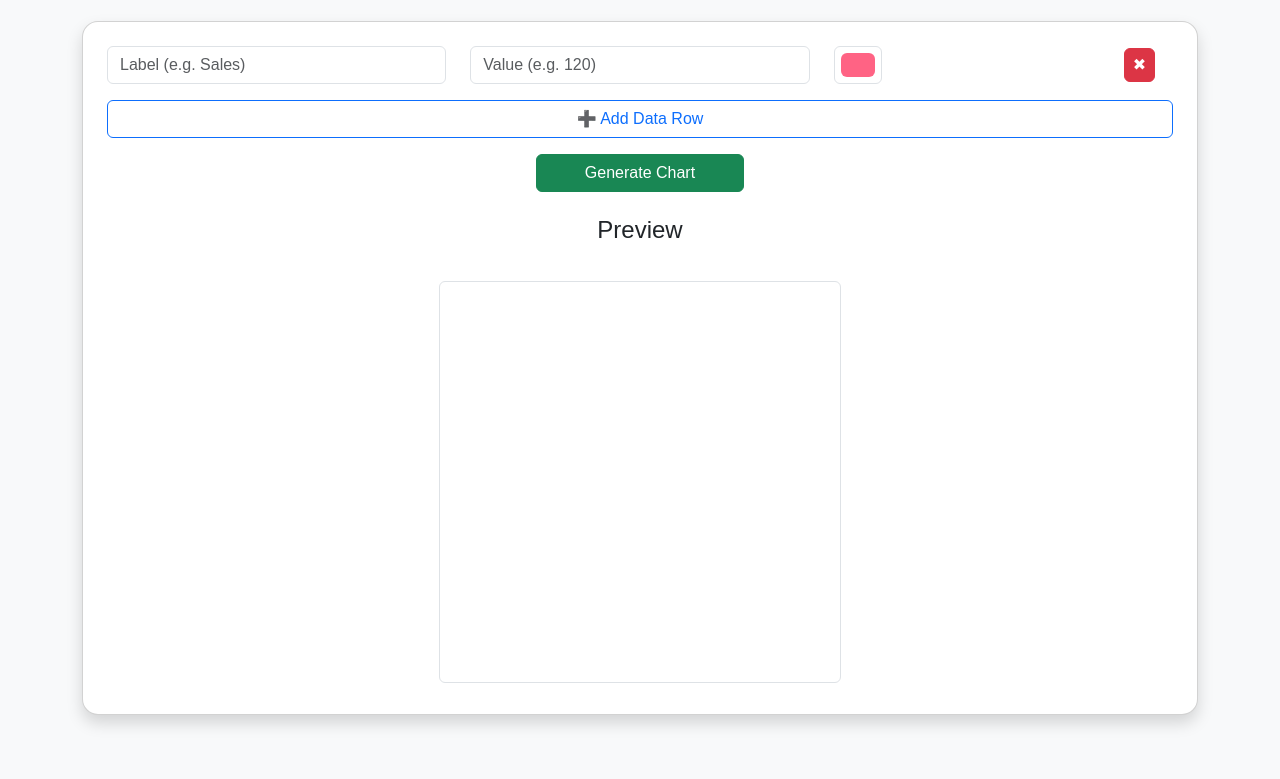
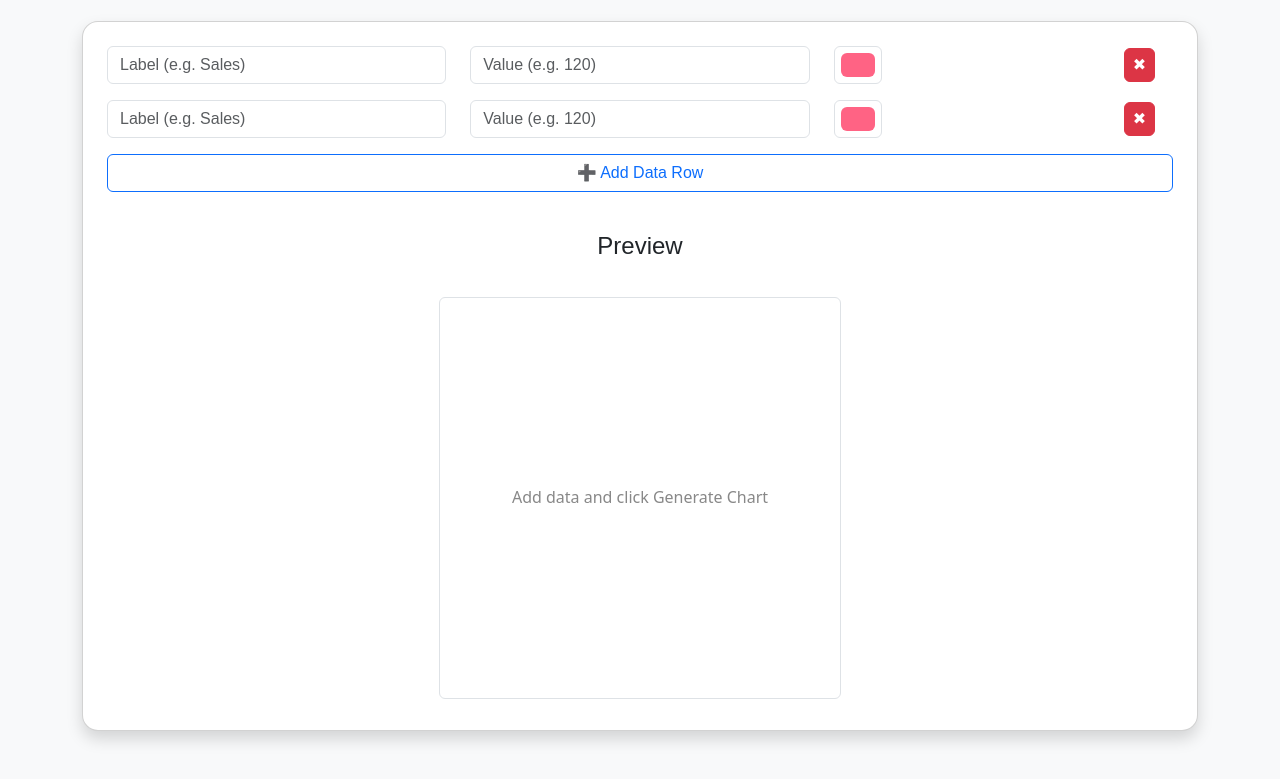
Before and after one commit to alessia-badea/pie-chart-generator, a plain HTML site: page index.html in a window 1280 px wide. Both pictures are taken after a click on the button "➕ Add Data Row". Shown: the part 99-878 px from the top of the page. Drawn offline with nearby package versions, Linux system fonts and the light colour scheme.

Commit message:
canvas api for drawing pie chart

```diff
--- a/index.html
+++ b/index.html
@@ -15,7 +15,7 @@
     <h1 class="text-center mb-4">Pie Chart Generator</h1>
 
     <div class="card shadow p-4">
-      <form id="data-form" class="mb-4">
+      <form id="data-form" class="mb-4" onsubmit="return false;">
         <div id="data-inputs">
           <div class="row mb-3 data-row">
             <div class="col-md-4">
@@ -37,10 +37,7 @@
           ➕ Add Data Row
         </button>
 
-        <div class="text-center">
-          <button type="submit" class="btn btn-success px-5">Generate Chart</button>
-        </div>
-      </form>
+        </form>
 
       <div class="text-center">
         <h4 class="mb-3">Preview</h4>
@@ -50,5 +47,145 @@
   </div>
 
   <script src="https://cdn.jsdelivr.net/npm/bootstrap@5.3.0/dist/js/bootstrap.bundle.min.js"></script>
+  <script>
+    // Data model: an array of { label: string, value: number, color: string }
+    // This function reads the current rows from the form and returns the normalized data
+    function collectDataRows() {
+      const rows = document.querySelectorAll('#data-inputs .data-row');
+      const data = [];
+      rows.forEach(row => {
+        const [labelInput, valueInput, colorInput] = row.querySelectorAll('input');
+        const label = (labelInput?.value || '').trim();
+        const value = Number(valueInput?.value);
+        const color = colorInput?.value || '#000000';
+        if (!label || !isFinite(value)) return; // skip incomplete rows
+        data.push({ label, value, color });
+      });
+      return data;
+    }
+
+
+    // UI helpers
+    function addDataRow({ label = '', value = '', color = '#ff6384' } = {}) {
+      const container = document.getElementById('data-inputs');
+      const row = document.createElement('div');
+      row.className = 'row mb-3 data-row';
+      row.innerHTML = `
+        <div class="col-md-4">
+          <input type="text" class="form-control" placeholder="Label (e.g. Sales)" required value="${label}" />
+        </div>
+        <div class="col-md-4">
+          <input type="number" class="form-control" placeholder="Value (e.g. 120)" required value="${value}" />
+        </div>
+        <div class="col-md-3">
+          <input type="color" class="form-control form-control-color" value="${color}" />
+        </div>
+        <div class="col-md-1 d-flex justify-content-center align-items-center">
+          <button type="button" class="btn btn-danger remove-row">✖</button>
+        </div>`;
+      container.appendChild(row);
+    }
+
+    // Initialize add/remove behavior
+    (function init() {
+      const form = document.getElementById('data-form');
+      const addBtn = document.getElementById('add-row');
+      const inputsContainer = document.getElementById('data-inputs');
+
+      // Start with one empty row
+      inputsContainer.innerHTML = '';
+      addDataRow();
+
+      addBtn.addEventListener('click', () => {
+        addDataRow();
+        const data = collectDataRows();
+        drawPieChart(data);
+      });
+
+      // Delegate remove row
+      inputsContainer.addEventListener('click', (e) => {
+        const btn = e.target.closest('.remove-row');
+        if (!btn) return;
+        const row = btn.closest('.data-row');
+        if (row) row.remove();
+        const data = collectDataRows();
+        drawPieChart(data);
+      });
+
+      // Save to storage when inputs change
+      inputsContainer.addEventListener('input', () => {
+        const data = collectDataRows();
+        drawPieChart(data);
+      });
+
+      // No submit handler needed as chart updates live on input/add/remove
+    })();
+
+    // Canvas drawing logic
+    function drawPieChart(data) {
+      const canvas = document.getElementById('pieChart');
+      const ctx = canvas.getContext('2d');
+      const w = canvas.width;
+      const h = canvas.height;
+      const cx = w / 2;
+      const cy = h / 2;
+      const radius = Math.min(w, h) * 0.45;
+
+      // Clear canvas
+      ctx.clearRect(0, 0, w, h);
+
+      // Guard: no data or zero total
+      const total = data.reduce((sum, d) => sum + Math.max(0, d.value || 0), 0);
+      if (!data.length || total <= 0) {
+        ctx.fillStyle = '#888';
+        ctx.font = '16px system-ui, -apple-system, Segoe UI, Roboto, Helvetica, Arial';
+        ctx.textAlign = 'center';
+        ctx.textBaseline = 'middle';
+        ctx.fillText('Add data and click Generate Chart', cx, cy);
+        return;
+      }
+
+      let startAngle = -Math.PI / 2; // start at top for nicer orientation
+
+      // Draw slices
+      const eps = 0.001; // tiny overlap to eliminate gaps
+      data.forEach(item => {
+        const sliceAngle = (Math.max(0, item.value || 0) / total) * Math.PI * 2;
+        const endAngle = startAngle + sliceAngle;
+
+        // Slice with slight overlap
+        ctx.beginPath();
+        ctx.moveTo(cx, cy);
+        ctx.arc(cx, cy, radius, startAngle - eps, endAngle + eps);
+        ctx.closePath();
+        ctx.fillStyle = item.color || '#000';
+        ctx.fill();
+
+        // Label
+        if (sliceAngle > 0.03) { // skip very small slices to reduce clutter
+          const mid = (startAngle + endAngle) / 2;
+          const labelRadius = radius * 0.65;
+          const lx = cx + Math.cos(mid) * labelRadius;
+          const ly = cy + Math.sin(mid) * labelRadius;
+          const percent = ((item.value / total) * 100).toFixed(1) + '%';
+
+          ctx.fillStyle = '#000';
+          ctx.font = '12px system-ui, -apple-system, Segoe UI, Roboto, Helvetica, Arial';
+          ctx.textAlign = 'center';
+          ctx.textBaseline = 'middle';
+          ctx.fillText(`${item.label} (${percent})`, lx, ly);
+        }
+
+        startAngle = endAngle;
+      });
+
+      // Optional: draw center circle for donut effect (commented)
+      // ctx.globalCompositeOperation = 'destination-out';
+      // ctx.beginPath();
+      // ctx.arc(cx, cy, radius * 0.5, 0, Math.PI * 2);
+      // ctx.fill();
+      // ctx.globalCompositeOperation = 'source-over';
+    }
+  </script>
 </body>
 </html>
```
